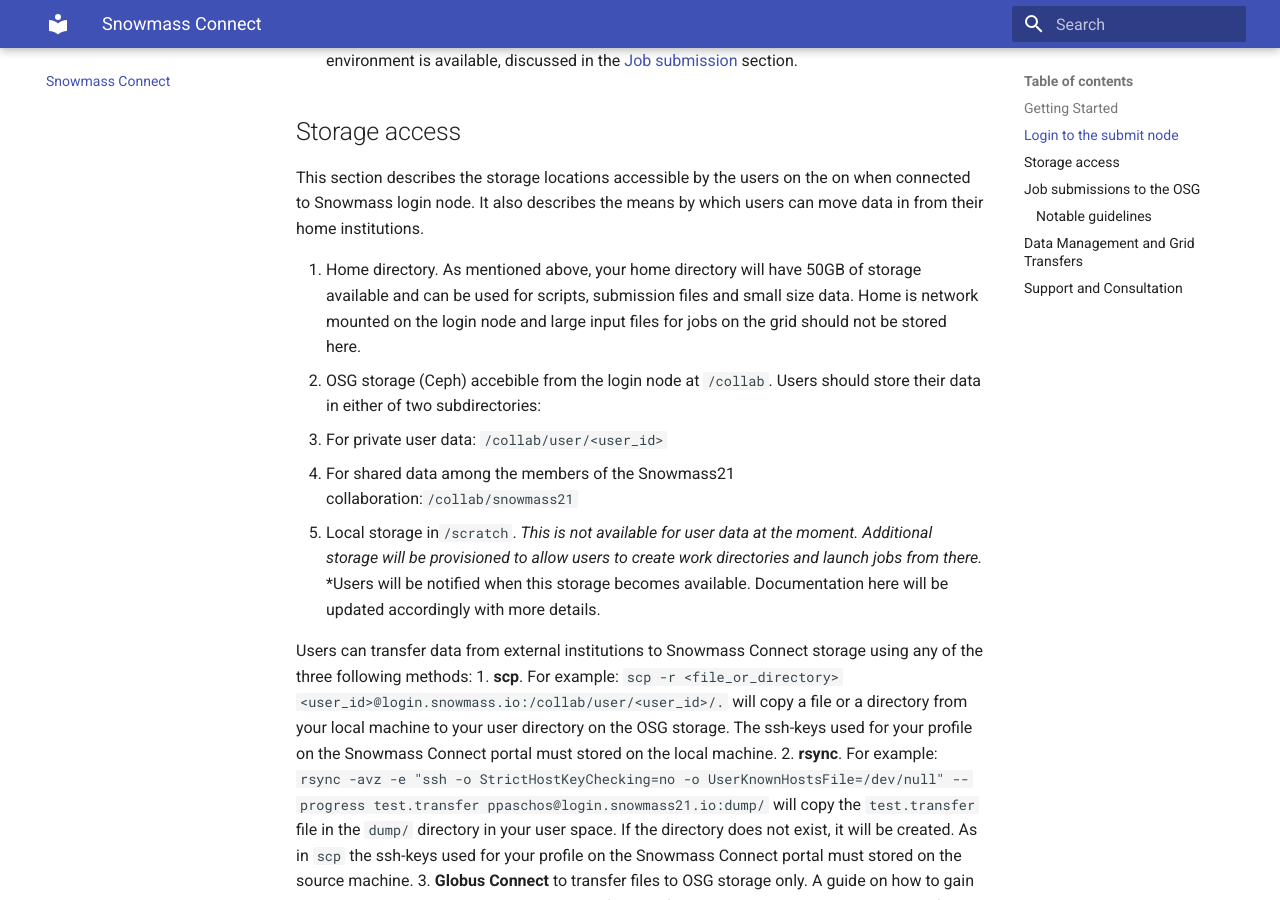
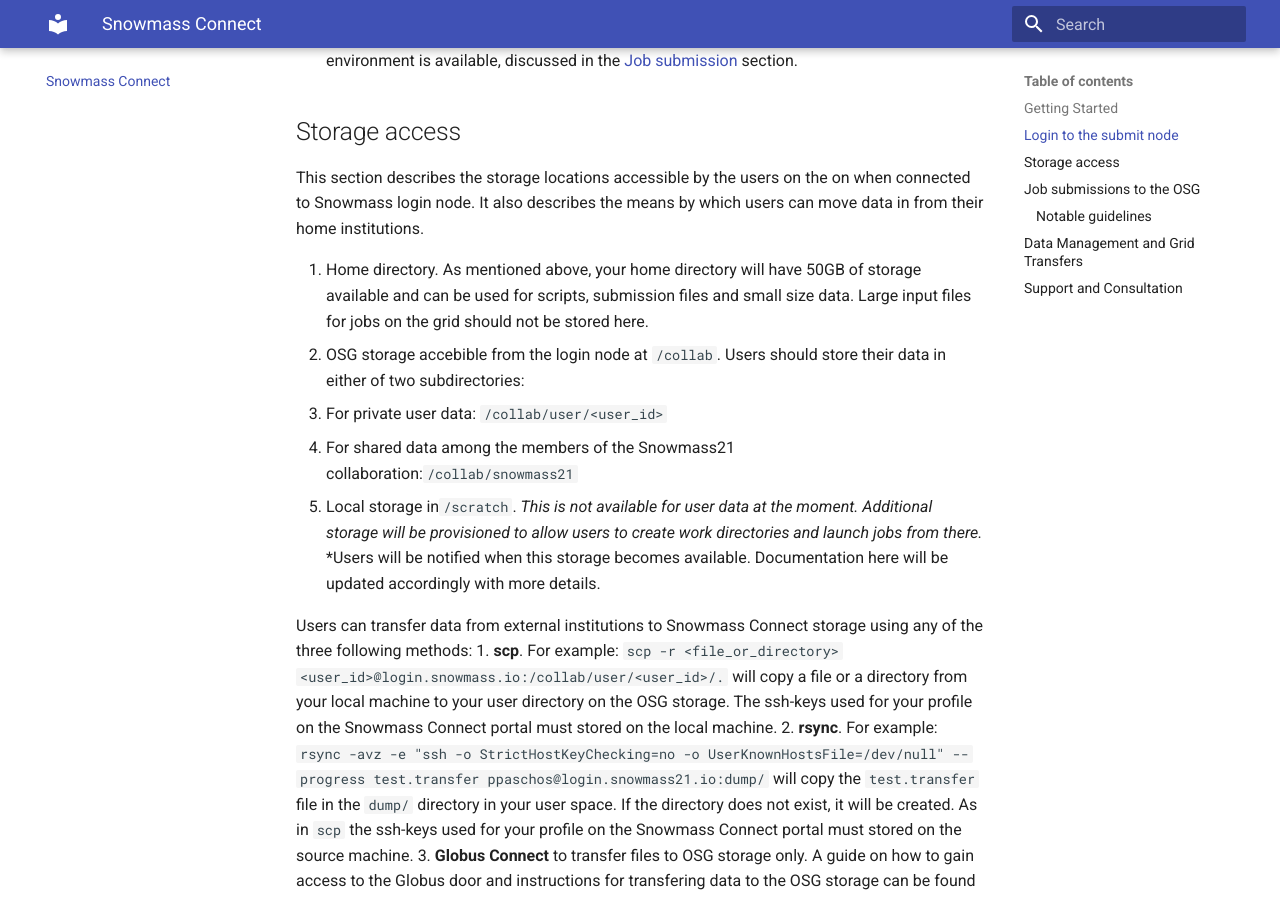
Before and after one commit to ppaschos/snowmass-connect-docs, an MkDocs documentation site: the page built from docs/index.md, in a window 1280 px wide and 900 px high, scrolled down 1107 px. Built offline with MkDocs 1.6.1 and Material for MkDocs 9.7.7, drawn with Linux system fonts in a browser that asks for light colours.

Commit message:
Update index.md

```diff
--- a/docs/index.md
+++ b/docs/index.md
@@ -36,9 +36,8 @@
 users can move data in from their home institutions.
 
 1. Home directory. As mentioned above, your home directory will have 50GB of storage  available and can
-be used for scripts, submission files and small size data. Home is network mounted on the login node and large input
-files for jobs on the grid should not be stored here.
-2. OSG storage (Ceph) accebible from the login node at `/collab`. Users should store their
+be used for scripts, submission files and small size data. Large input files for jobs on the grid should not be stored here.
+2. OSG storage accebible from the login node at `/collab`. Users should store their
 data in either of two subdirectories:
 * For private user data: `/collab/user/<user_id>`
 * For shared data among the members of the Snowmass21 collaboration:`/collab/snowmass21`
```
